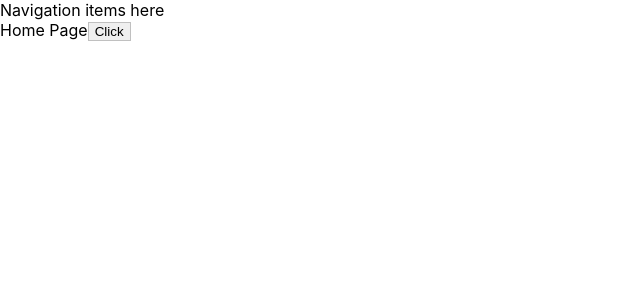
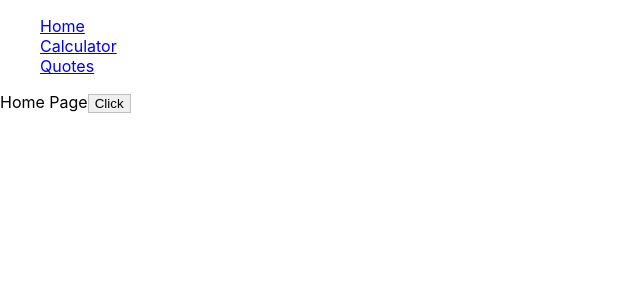
Before and after one commit to flemton/math-magicians, a React (Create React App) app: page / in a window 1280 px wide. Shown: the top 300 px of the page, without its empty margins (0-640 px from the left). Built offline with nearby package versions, Linux system fonts and the light colour scheme.

Commit message:
Add navbar links

```diff
--- a/src/components/Navbar.js
+++ b/src/components/Navbar.js
@@ -1,2 +1,20 @@
-const Navbar = () => <div>Navigation items here</div>;
+import { NavLink } from 'react-router-dom';
+
+const links = [
+  { path: '/', text: 'Home' },
+  { path: 'calculator', text: 'Calculator' },
+  { path: 'quotes', text: 'Quotes' },
+];
+
+const Navbar = () => (
+  <nav className="nav">
+    <ul>
+      {links.map((link) => (
+        <li key={link.text}>
+          <NavLink to={link.path}>{link.text}</NavLink>
+        </li>
+      ))}
+    </ul>
+  </nav>
+);
 export default Navbar;
```
